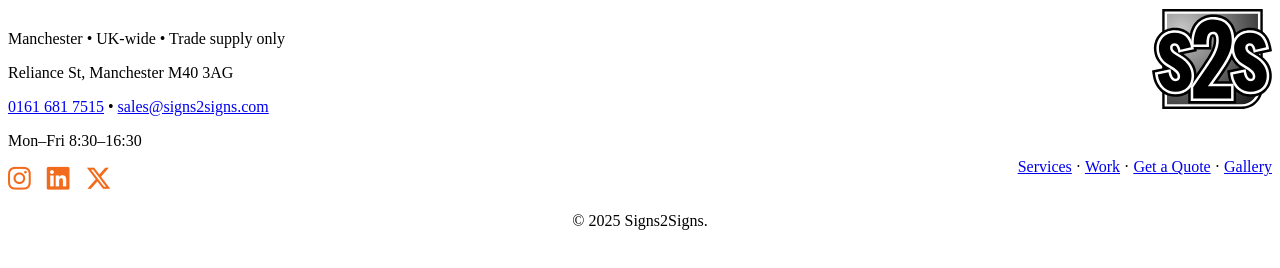
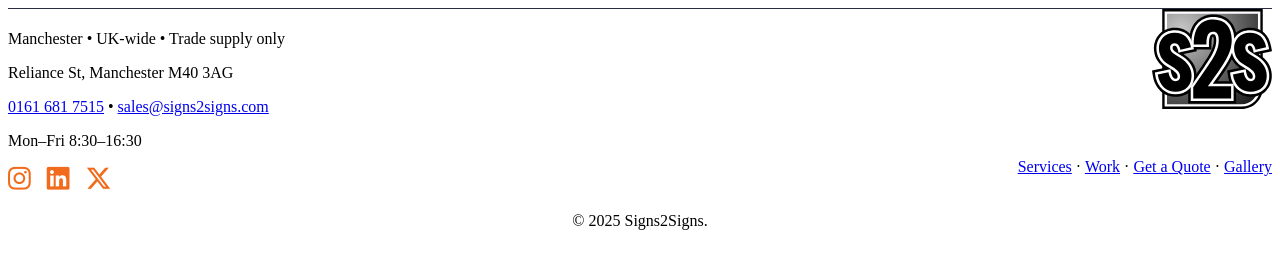
Before and after one commit to LowMasterSOPs/Signs2Signs, a website: page footer.html in a window 1280 px wide. Drawn offline with Linux system fonts and the light colour scheme.

Commit message:
Updated footer.html

```diff
--- a/footer.html
+++ b/footer.html
@@ -4,7 +4,11 @@
 
   <style>
     .site-foot{
-      border-top:1px solid rgba(255,255,255,.08);
+      border-top:1px solid rgba(16,23,42,.9);
+
+
+
+
       margin-inline: calc(-1 * var(--gutter));
       padding:40px var(--gutter);
       background:transparent;
```
